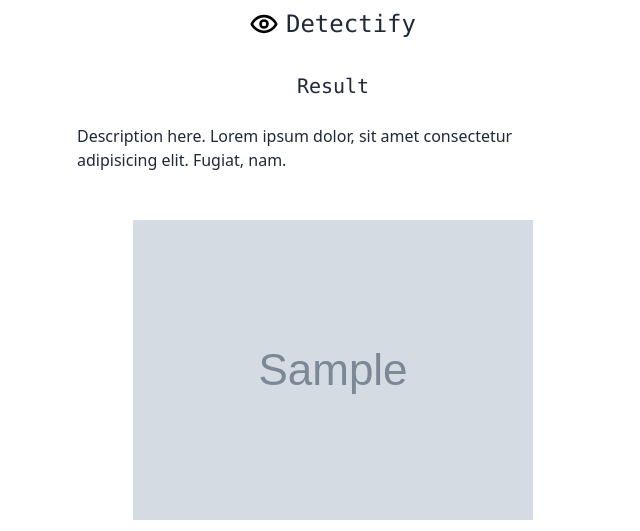
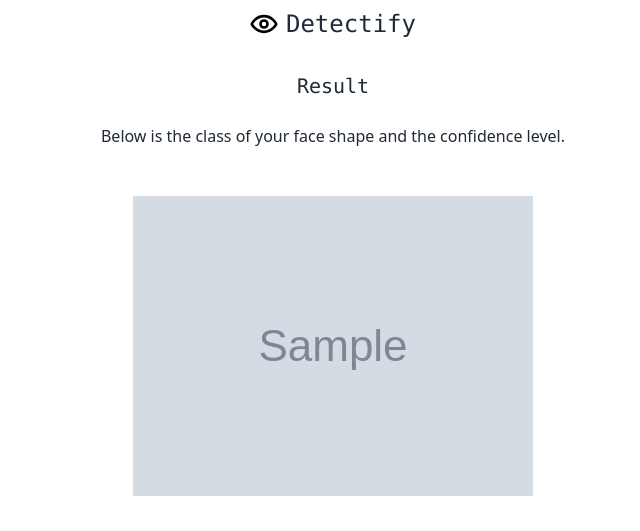
Before and after one commit to adrianteh126/detectify, a Django app: template core/templates/result-upload.html in a window 1280 px wide. Shown: the top 531 px of the page, without its empty margins (307-947 px from the left). Run offline with Django 5.2, Linux system fonts and the light colour scheme; the template is opened without the code that fills it: most values are stand-ins (such as "Sample title", 1, 10 or a date in 2020); grey boxes marked "Sample" are stand-in pictures; some libraries are stand-ins or nearby versions.

Commit message:
Add description for result page

```diff
--- a/core/templates/result-upload.html
+++ b/core/templates/result-upload.html
@@ -3,9 +3,8 @@
   {% if filename %}
   <div class="flex flex-col items-center">
     <h2 class="text-xl font-mono text-center">Result</h2>
-    <p class="flex-wrap w-5/6 sm:w-[32rem] pt-6">
-      Description here. Lorem ipsum dolor, sit amet consectetur adipisicing
-      elit. Fugiat, nam.
+    <p class="flex-wrap w-5/6 sm:w-[32rem] pt-6 text-center">
+      Below is the class of your face shape and the confidence level.
     </p>
   </div>
 
```
